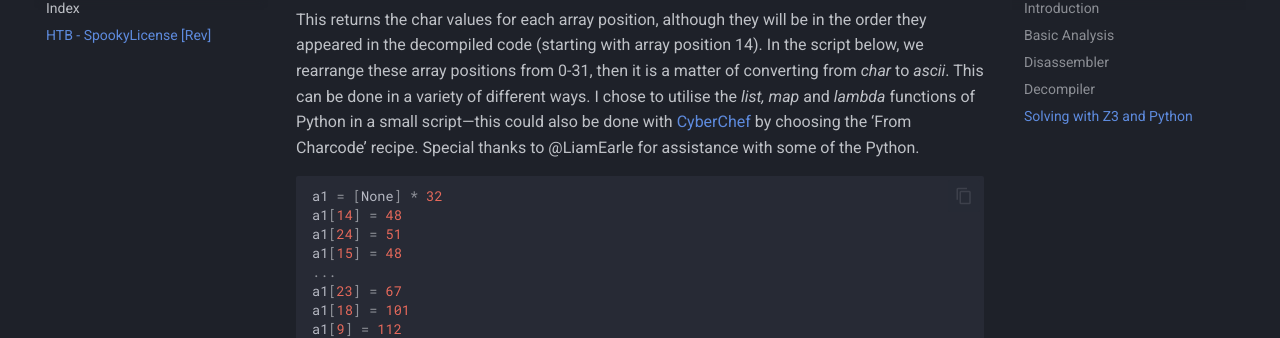
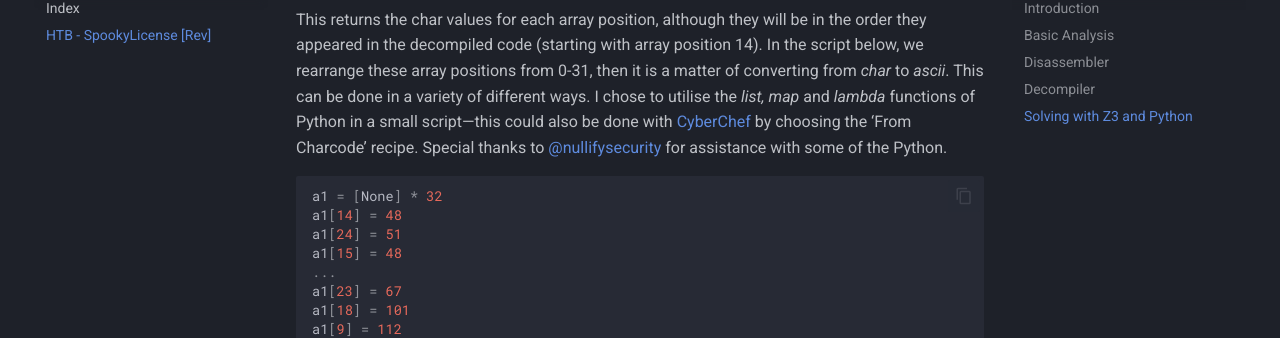
Before and after one commit to ventdrop/ventdrop.github.io, an MkDocs documentation site: the page built from docs/spookylicense.md, in a window 1280 px wide and 900 px high, scrolled down 7485 px. Shown: the part 148-486 px from the top of the window. Built offline with MkDocs 1.6.1 and Material for MkDocs 9.7.7, drawn with Linux system fonts in a browser that asks for light colours.

Commit message:
Fixed nav and edited SL

````diff
--- a/docs/spookylicense.md
+++ b/docs/spookylicense.md
@@ -154,7 +154,7 @@ if s.check():
     print(s.model())
 ```
 
-This returns the char values for each array position, although they will be in the order they appeared in the decompiled code (starting with array position 14). In the script below, we rearrange these array positions from 0-31, then it is a matter of converting from *char* to *ascii*. This can be done in a variety of different ways. I chose to utilise the *list, map* and *lambda* functions of Python in a small script—this could also be done with [CyberChef](https://gchq.github.io/) by choosing the ‘From Charcode’ recipe. Special thanks to @LiamEarle for assistance with some of the Python.
+This returns the char values for each array position, although they will be in the order they appeared in the decompiled code (starting with array position 14). In the script below, we rearrange these array positions from 0-31, then it is a matter of converting from *char* to *ascii*. This can be done in a variety of different ways. I chose to utilise the *list, map* and *lambda* functions of Python in a small script—this could also be done with [CyberChef](https://gchq.github.io/) by choosing the ‘From Charcode’ recipe. Special thanks to [@nullifysecurity](https://twitter.com/nullifysecurity) for assistance with some of the Python.
 
 ```python
 a1 = [None] * 32
--- a/mkdocs.yml
+++ b/mkdocs.yml
@@ -2,7 +2,6 @@ site_name: Vent Drop
 site_url: https://ventdrop.github.io
 repo_url: https://github.com/ventdrop/
 repo_name: Vent Drop on GitHub
-
 theme:
     name: material
     custom_dir: overrides
````
